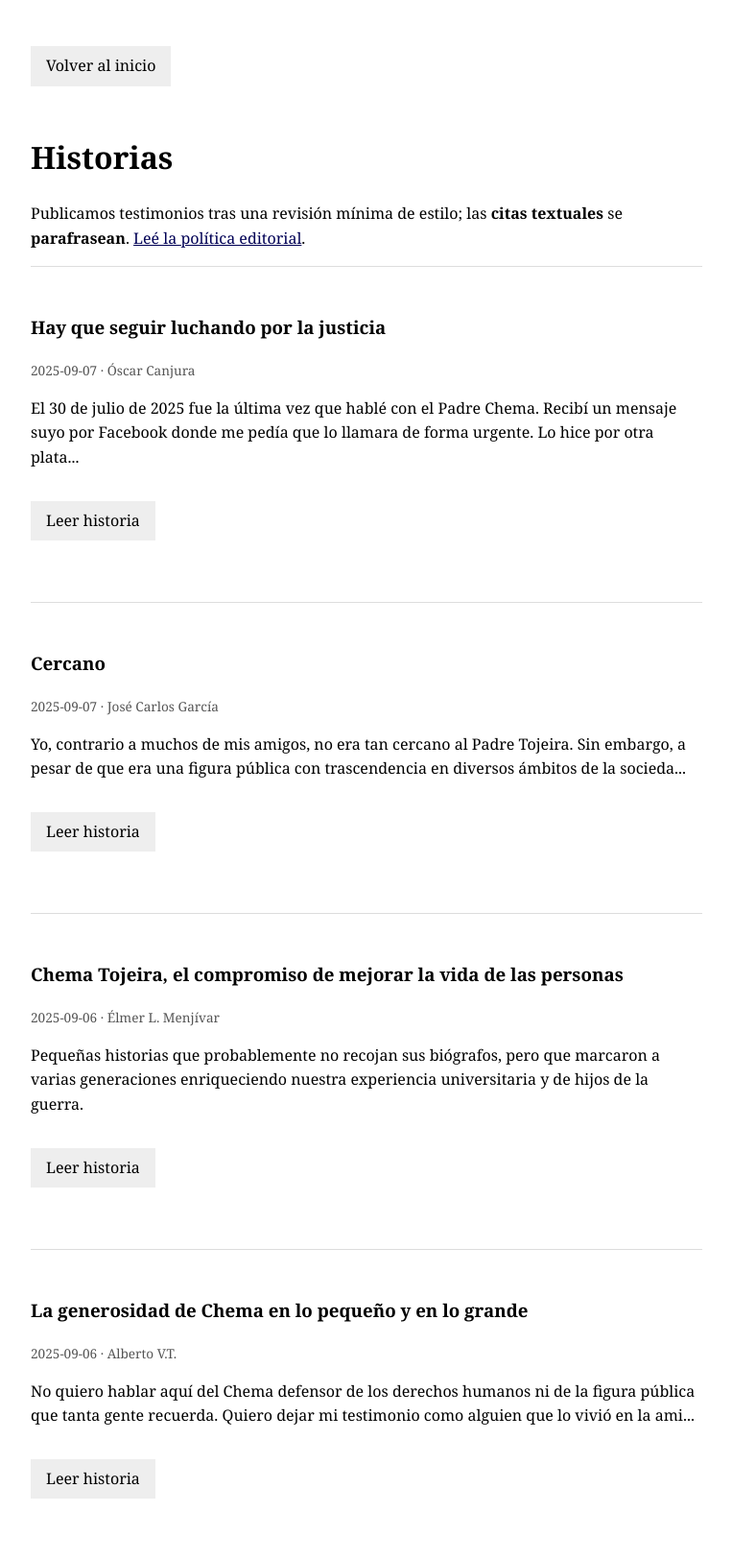
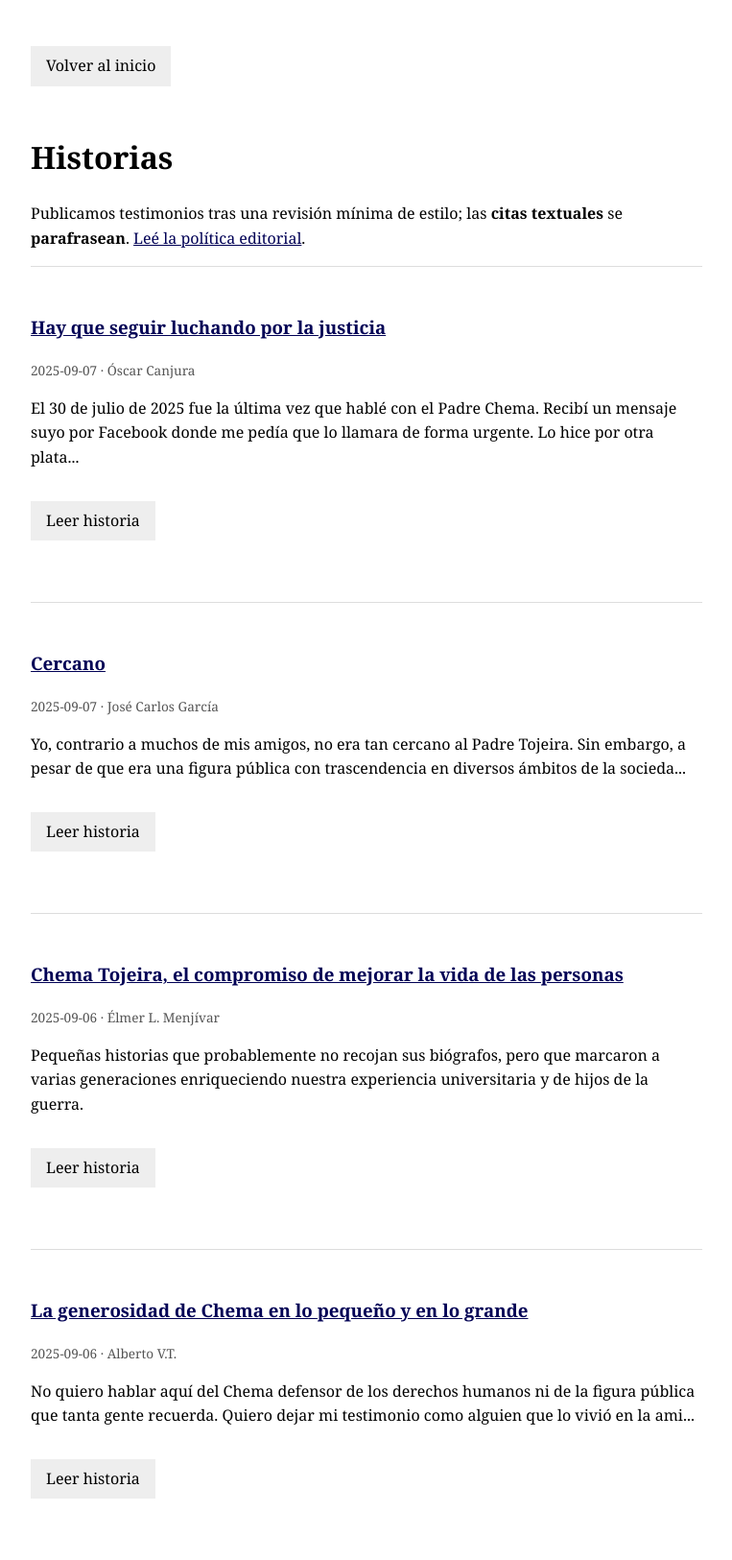
Before and after one commit to albertovth/graciaschema-site, a Jekyll site: the page built from historias.html, in a window 1280 px wide. Shown: the whole page at 96% size, without its empty margins (258-1021 px from the left). Built offline with Jekyll 4.4.1, drawn with Linux system fonts in a browser that asks for light colours.

Commit message:
Update historias.html

```diff
--- a/historias.html
+++ b/historias.html
@@ -17,8 +17,8 @@ permalink: /historias
 
 <div class="cards">
 {% for post in site.posts %}
-    <article class="card">
-      <h3>{{ post.title }}</h3>
+  <article class="card" id="{{ post.slug }}">
+    <h3><a href="{{ post.url | relative_url }}">{{ post.title }}</a></h3>
     <div class="meta">
       {{ post.date | date: "%Y-%m-%d" }}{% if post.author %} · {{ post.author }}{% endif %}
     </div>
```
Lines whose indentation alone changed are shown as unchanged.
